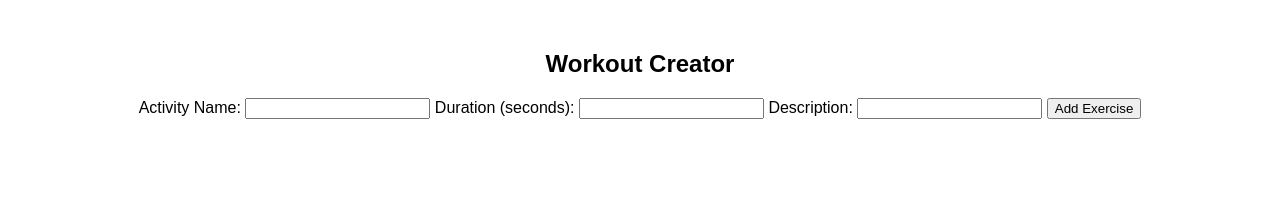
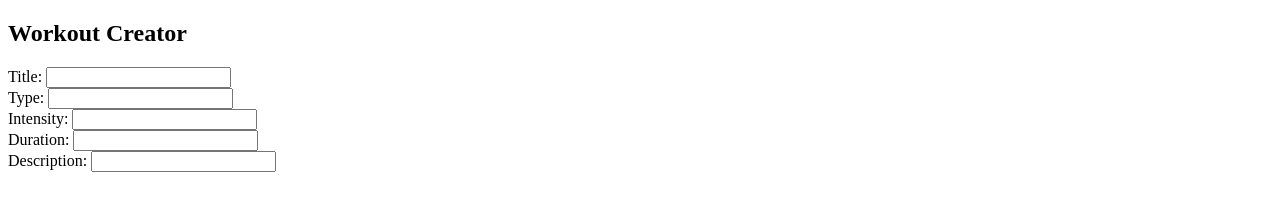
Before and after one commit to JamesWicks01/HIIT_Web_App, a website: page client/pages/workout_creator.html in a window 1280 px wide. Drawn offline with Linux system fonts and the light colour scheme.

Commit message:
new searcher design and started with creator

```diff
--- a/client/pages/workout_creator.html
+++ b/client/pages/workout_creator.html
@@ -3,62 +3,28 @@
 <head>
   <meta charset="UTF-8">
   <meta name="viewport" content="width=device-width, initial-scale=1.0">
-  <style>
-    body {
-      font-family: Arial, sans-serif;
-      text-align: center;
-      margin: 50px;
-    }
-
-    #workout-list {
-      list-style-type: none;
-      padding: 0;
-    }
-
-    .exercise {
-      margin: 10px;
-    }
-  </style>
   <title>Workout Creator</title>
 </head>
 <body>
 
 <h2>Workout Creator</h2>
 
-<div>
-  <label for="activity-name">Activity Name:</label>
-  <input type="text" id="activity-name">
-  <label for="activity-duration">Duration (seconds):</label>
-  <input type="number" id="activity-duration">
-  <label for="activity-description">Description:</label>
-  <input type="text" id="activity-description">
-  <button onclick="addExercise()">Add Exercise</button>
-</div>
-
-<ul id="workout-list"></ul>
-
-<script>
-  function addExercise() {
-    const exerciseName = document.getElementById('exercise-name').value;
-    const exerciseDuration = document.getElementById('exercise-duration').value;
-
-    if (exerciseName.trim() !== '' && !isNaN(exerciseDuration) && exerciseDuration > 0) {
-      const workoutList = document.getElementById('workout-list');
-
-      const exerciseItem = document.createElement('li');
-      exerciseItem.className = 'exercise';
-      exerciseItem.innerHTML = `<strong>${exerciseName}</strong> - ${exerciseDuration} seconds`;
-
-      workoutList.appendChild(exerciseItem);
-
-      // Clear input fields
-      document.getElementById('exercise-name').value = '';
-      document.getElementById('exercise-duration').value = '';
-    } else {
-      alert('Please enter a valid exercise name and duration.');
-    }
-  }
-</script>
+<form>
+  <label for="title">Title:</label>
+  <input type="text" id="title">
+  <br>
+  <label for="type">Type:</label>
+  <input type="text" id="type">
+  <br>
+  <label for="intensity">Intensity:</label>
+  <input type="text" id="intensity">
+  <br>
+  <label for="duration">Duration:</label>
+  <input type="text" id="duration">
+  <br>
+  <label for="description">Description:</label>
+  <input type="text" id="description">
+</form>
 
 </body>
 </html>
--- a/client/pages/workout_searcher.html
+++ b/client/pages/workout_searcher.html
@@ -4,16 +4,23 @@
     <meta charset="UTF-8">
     <meta name="viewport" content="width=device-width, initial-scale=1.0">
     <link rel="stylesheet" href="../css/workout_searcher.css">
-    <script src="../scripts/collapsible.js"></script>
     <title>HIIT Web App</title>
 </head>
 <body>
     <h1>Workout Searcher</h1>
+    <label for="intensity">Intensity: </label>
+    <select id="intensity" name="intensity" required>
+        <option value="low">Low</option>
+        <option value="medium">Medium</option>
+        <option value="high">High</option>
+    </select>
+    <br>
     <button class="collapsible">Workout Title Example</button>
     <div class="content">
         <p>Workout Type:</p>
+        <p>Workout Intensity:</p>
         <p>Workout Duration:</p>
-        <p>Workout Description</p>
+        <p>Workout Description:</p>
         <p>Created By:</p>
         <button>Use Workout</button>
     </div>
@@ -21,8 +28,9 @@
     <button class="collapsible">Workout Title Example 2</button>
     <div class="content">
       <p>Workout Type:</p>
+      <p>Workout Intensity:</p>
       <p>Workout Duration:</p>
-        <p>Workout Description</p>
+      <p>Workout Description:</p>
       <p>Created By:</p>
       <button>Use Workout</button>
     </div>
@@ -30,8 +38,9 @@
     <button class="collapsible">Workout Title Example 3 </button>
     <div class="content">
       <p>Workout Type:</p>
+      <p>Workout Intensity:</p>
       <p>Workout Duration:</p>
-        <p>Workout Description</p>
+      <p>Workout Description:</p>
       <p>Created By:</p>
       <button>Use Workout</button>
     </div>
```
Lines whose indentation alone changed are shown as unchanged.
